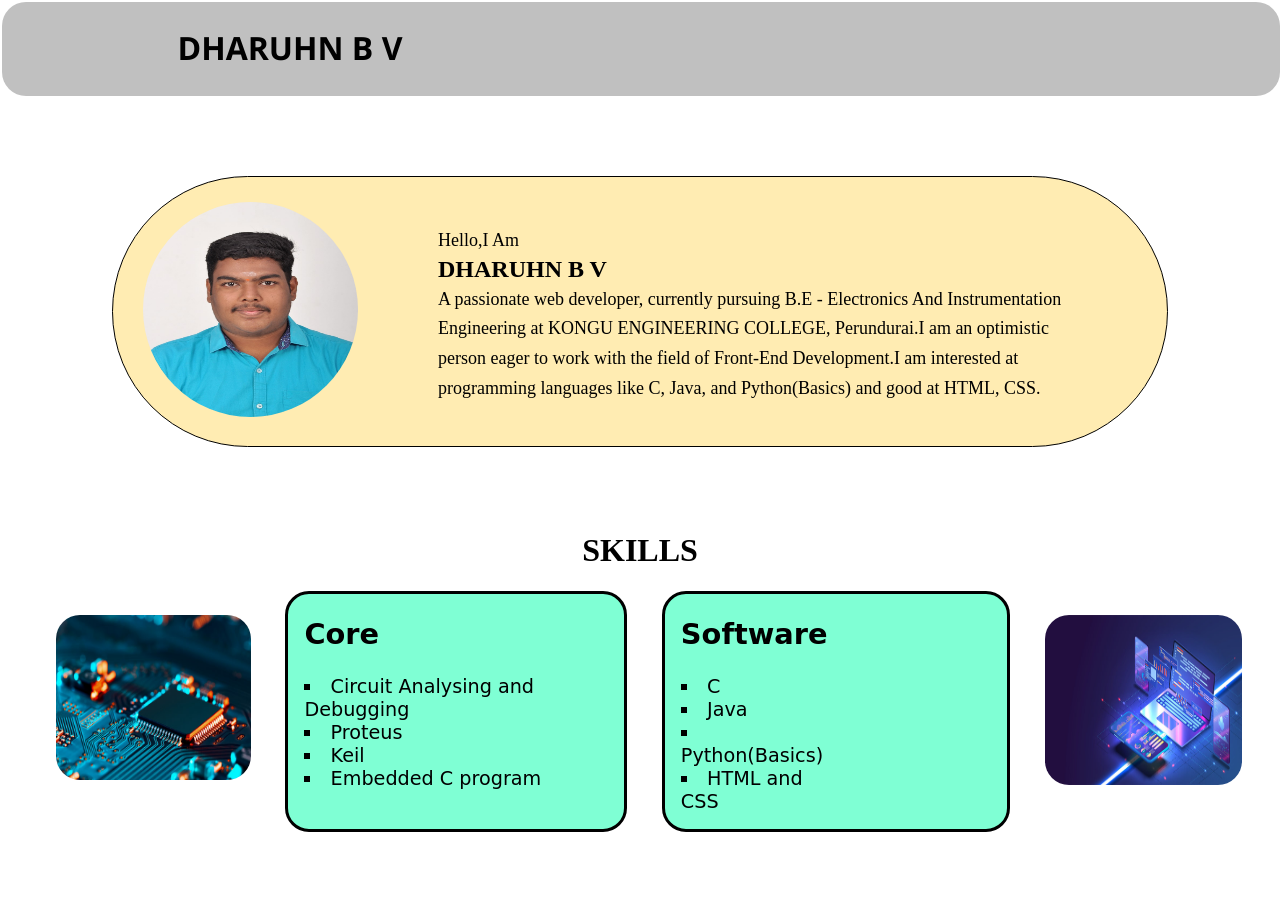
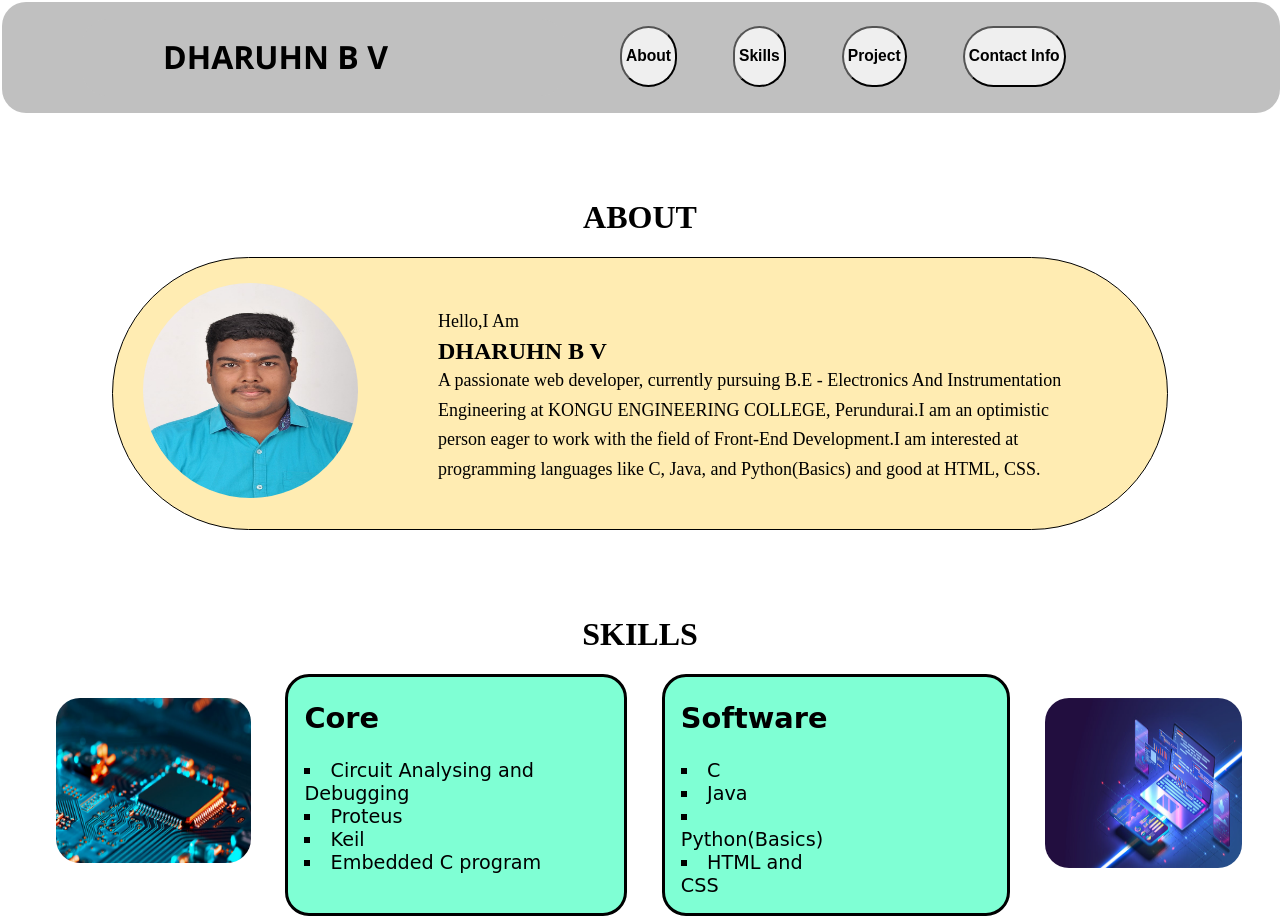
Before and after one commit to DHARUHN/Portfolio, a plain HTML site: page index.html in a window 1280 px wide. Shown: the top 919 px of the page. Drawn offline with Linux system fonts and the light colour scheme.

Commit message:
portfolio ver2

```diff
--- a/Portfolio.css
+++ b/Portfolio.css
@@ -3,14 +3,26 @@ body{
     margin-top: 0%;
     padding: 0px;
 }
-.name{
+.other{
+    padding:0.25rem;
+}
+button{
+    margin-top: 0.5rem;
+    border-radius: 25rem;
+    padding-left: 3rem;
+    padding-right: 3rem;
+}
+.name,.firsttable{
+display:flex;
+column-gap: 3.5rem;
 margin-top: 1.5px;
 margin-bottom: 0px;
 background-color: rgb(192, 192, 192);
-border-color: black;
-padding-top: 1.5rem;
-padding-bottom: 1.7rem;
-padding-left: 11rem;
+border-color:s;
+padding-top: 1rem;
+padding-bottom: 1.1rem;
+padding-left: 5rem;
+padding-right: 11rem;
 font-family:'Segoe UI', Tahoma, Geneva, Verdana, sans-serif;
 border-radius: 1.5rem;
 margin-left: 1.5px;
@@ -25,9 +37,9 @@ margin-right: 0px;
     display: flex;
     column-gap: 5rem;
     background-color: rgb(255, 236, 178);
-    margin-top: 5rem;
+    margin-top: 1rem;
     padding-top: 25px;
-    padding-bottom: 25px;
+    padding-bottom: 27px;
     border-radius: 15rem;
     justify-content: space-evenly;
     border: 1.5px solid rgb(0, 0, 0);
@@ -83,7 +95,7 @@ li{
 .Three{
     text-align: center;
     padding-bottom: 1rem;
-    margin-top: 3.5rem;
+    margin-top: 7.5rem;
 }
 .c1{
     margin-left: -0.75rem;
--- a/Portfolio.html
+++ b/index.html
@@ -3,14 +3,25 @@
 <head>
     <meta charset="UTF-8">
     <meta name="viewport" content="width=device-width, initial-scale=1.0">
-    <title>Document</title>
+    <title>PORTFOLIO</title>
     <link rel="stylesheet" href="Portfolio.css">
 </head>
 <body>
     <div class="one">
-        <h1 class="name">
-            DHARUHN B V
-        </h1>
+        <center>
+        <table >
+            <div class="firsttable">
+            <div><h1 class="name">DHARUHN B V</h1></div>
+            <div><button class="other"><h3>About</h3></button></div>
+            <div><button class="other"><h3>Skills</h3></button></div>
+            <div><button class="other"><h3>Project</h3></button></div>
+            <div><button class="other"><h3>Contact Info</h3></button></div>
+            </div>
+        </table>
+        </center>
+        <div class="skills">
+            <H1>ABOUT</H1>
+        </div>
         <div class="image">
             <table>
                 <div >
```
